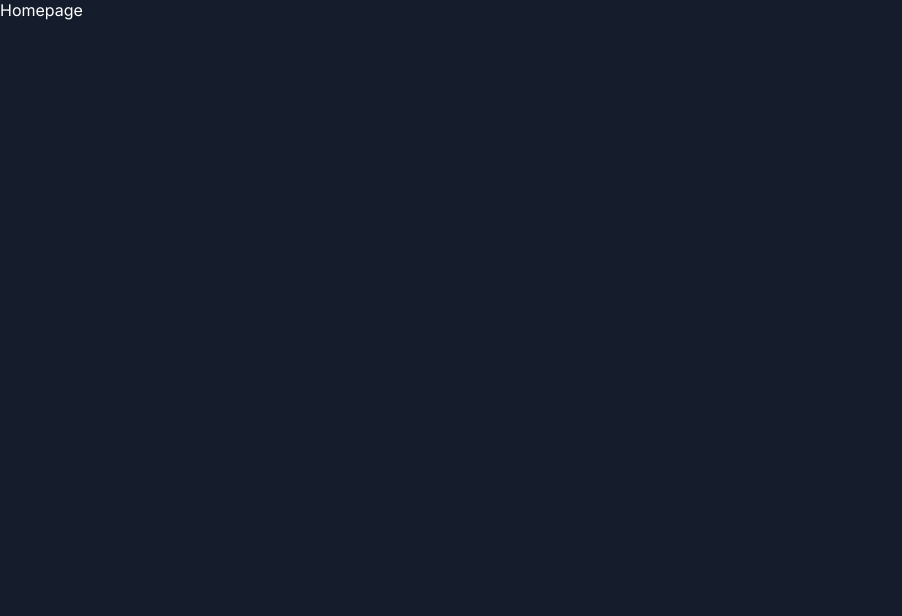
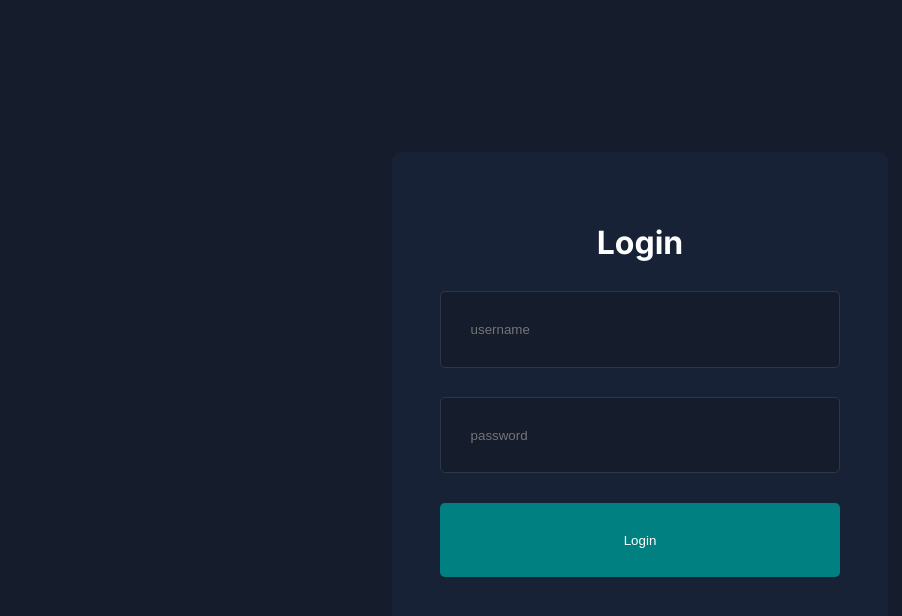
Before and after one commit to ClaireKarsenti/Dashboard, a Next.js app: page / in a window 1280 px wide. Shown: the top 616 px of the page, without its empty margins (0-902 px from the left). Built offline with nearby package versions, Linux system fonts and the light colour scheme.

Commit message:
Feat(login): use login page for the home page

```diff
--- a/app/page.tsx
+++ b/app/page.tsx
@@ -1,7 +1,11 @@
+import LoginPage from './login/page';
+
 const Homepage = () => {
   return (
-    <div>Homepage</div>
-  )
-}
+    <div>
+      <LoginPage />
+    </div>
+  );
+};
 
-export default Homepage
+export default Homepage;
```
